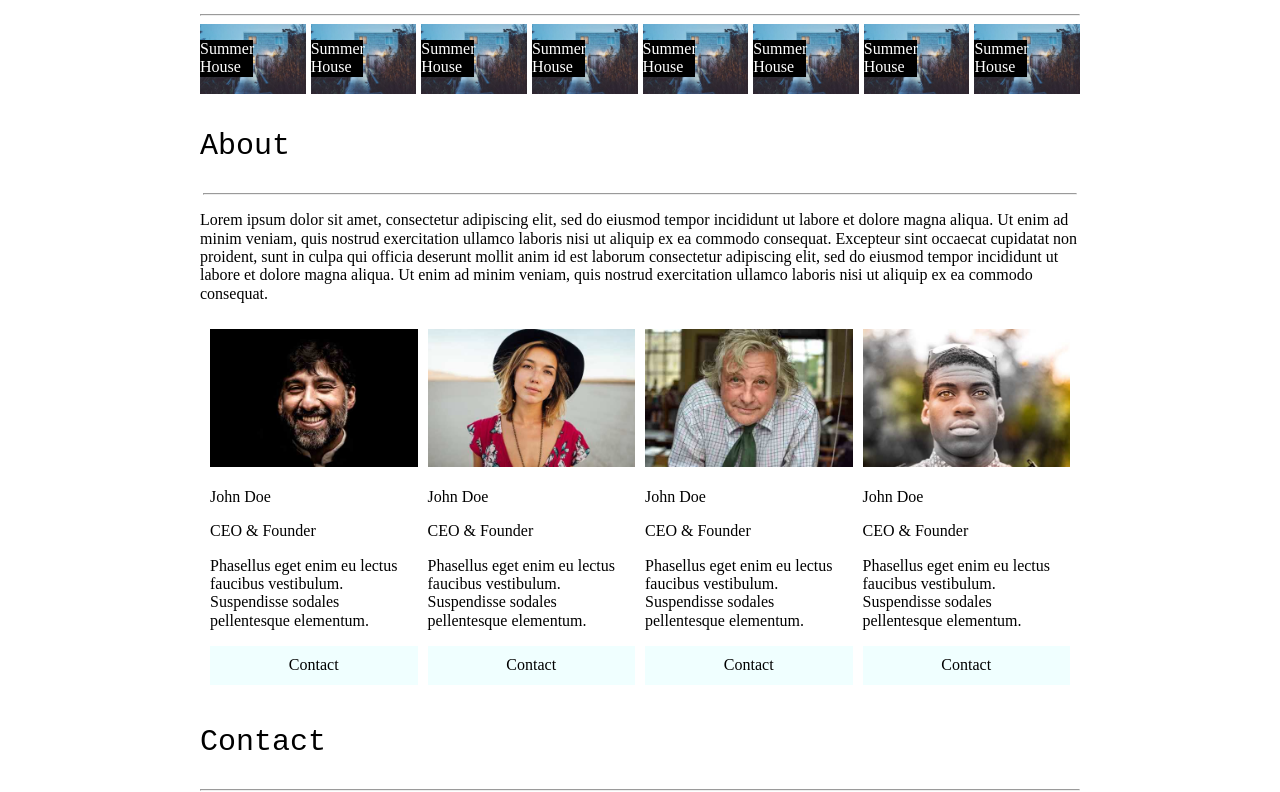
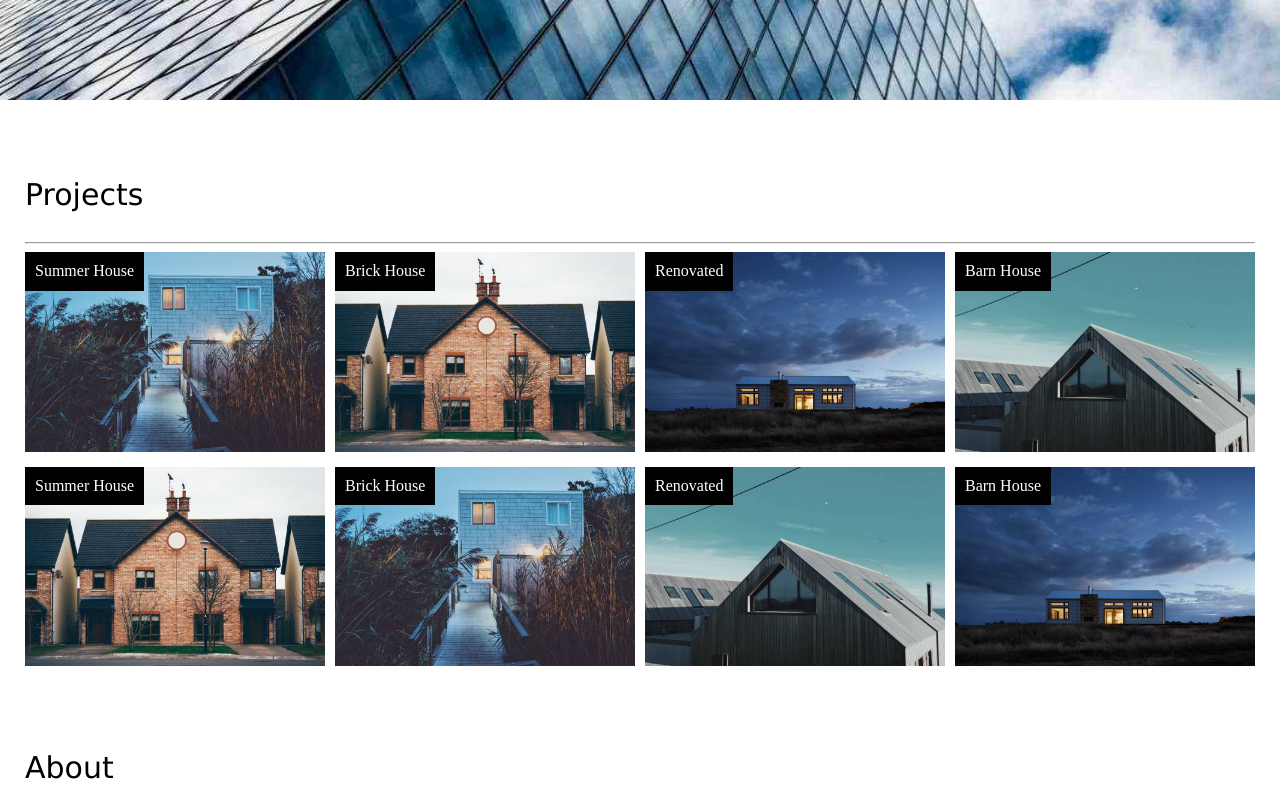
Before and after one commit to phuthinhnguyen/architecht, a plain HTML site: page index.html in a window 1280 px wide. Shown: the part 641-1433 px from the top of the page. Drawn offline with Linux system fonts and the light colour scheme.

Commit message:
Add files via upload

```diff
--- a/index.html
+++ b/index.html
@@ -20,6 +20,8 @@
             overflow: hidden;
             background-color: white;
             padding: 10px;
+            box-shadow: 2px 2px 8px lightgray;
+            z-index: 1;
         }
         .menu a{
             display: inline-block;
@@ -40,8 +42,8 @@
         .img{
             position: relative;
             z-index: -1;
-            max-width: 100%;
-            margin: 0 200px;
+            max-width: 1500px;
+            margin: auto;
 
         }
         .img img{
@@ -67,48 +69,75 @@
         .img-text p{
             display: inline-block;
             color: white;
-          font-size: 50px;
+            font-size: 50px;
+        }
+        @media only screen and (max-width:700px){
+            .img-text h2{
+            transform: translate(100%,-40%);
+        }
+            .img-text p{
+            transform: translate(-30%,50%);
+        }
+        }
+        @media only screen and (max-width:650px){
+            .img-text h2{
+                margin: auto;
+                transform: translate(0%,0%);
+        }
+            .img-text p{
+                display: none;
+        }
         }
         .project{
-            margin: 10px 200px;
-            max-width: 100%;
+           max-width: 1500px;
+           margin: auto;
+           padding: 25px;
         }
         .project-text{
-            font-family: 'Courier New', Courier, monospace;
+            font-family:'Lucida Sans', 'Lucida Sans Regular', 'Lucida Grande', 'Lucida Sans Unicode', Geneva, Verdana, sans-serif;
             font-size: 30px;
             text-align: left;
-            margin-top: 30px
+            margin-top: 30px;
         }
         .project-items{
             width: 100%;
-            display: flex;
-            flex-direction: row;
-            column-gap: 5px;
+            display: grid;
+            grid-template-columns: auto auto auto auto;
+            gap: 10px;
+
+        }
+        @media only screen and (max-width:1200px){
+            .project-items{
+                display: grid;
+                grid-template-columns: auto auto;
+                gap: 10px;
+        }
+        }
+        @media only screen and (max-width:600px){
+            .project-items{
+                grid-template-columns: auto;
+        }
+
         }
         .project-items img{
             height: auto;
             width: 100%;
-
+            z-index: -1;
         }
-        .project-items-img{
-            position: relative;
-            width: 25%;
-            float: left;
-        }
-        .project-items-img p{
+        .project-items-img a{
             position: absolute;
-            top: 0;
-            left: 0;
-            width: 50%;
+            padding: 10px;
             background-color: black;
             color: white;
+            z-index: 0;
         }
         .about{
-            max-width: 100%;
-            margin: 10px 200px;
+            max-width: 1500px;
+            margin: auto;
+            padding: 25px;
         }
         .about-text1{
-            font-family: 'Courier New', Courier, monospace;
+            font-family: 'Lucida Sans', 'Lucida Sans Regular', 'Lucida Grande', 'Lucida Sans Unicode', Geneva, Verdana, sans-serif;
             font-size: 30px;
             text-align: left;
         }
@@ -121,37 +150,67 @@
             align-items: center;
             column-gap: 10px;
         }
+        .about-item1 p{
+            margin-left: 10px;
+        }
+        .about-item1 div+p{
+            font-family: 'Lucida Sans', 'Lucida Sans Regular', 'Lucida Grande', 'Lucida Sans Unicode', Geneva, Verdana, sans-serif;
+            font-size: 20px;
+            margin-left: 10px;
+            font-weight: bold;
+        }
+
+        @media only screen and (max-width:1200px){
+            .about-items{
+                display: grid;
+                grid-template-columns: auto auto;
+                gap: 10px;
+
+
+        }
+        }
+        @media only screen and (max-width:600px){
+            .about-items{
+                grid-template-columns: auto;
+        }
+
+        }
+
         .about-item1 img{
             height: auto;
             width: 100%;
+            padding: 10px;
         }
-        .about-item1{
-            width: 25%;
-        }
+
         .about-items a{
             display: block;
             color: black;
-            background-color: azure;
+            background-color: lightblue;
             text-align: center;
             text-decoration: none;
             padding: 10px;
+        }
+        .about-items a:hover{
+
+            background-color: lightseagreen;
+
         }
         .about hr{
             width: 99%;
         }
         .contact{
-            max-width: 100%;
-            margin: 10px 200px;
+            max-width: 1500px;
+            margin: auto;
+            padding: 25px;
 
         }
         .contact-text1{
-            font-family: 'Courier New', Courier, monospace;
+            font-family: 'Lucida Sans', 'Lucida Sans Regular', 'Lucida Grande', 'Lucida Sans Unicode', Geneva, Verdana, sans-serif;
             font-size: 30px;
             text-align: left;
         }
         .contact-text2{
-            font-family: 'Courier New', Courier, monospace;
-            font-size: 20px;
+            font-family: 'Times New Roman', Times, serif;
             text-align: left;
 
         }
@@ -167,11 +226,14 @@
             background-color: black;
             padding: 12px;
             margin-top: 40px;
-
+        }
+        .contact a:hover{
+            opacity: 0.8;
         }
         .map{
-            max-width: 100%;
-            margin: 10px 200px;
+            max-width: 1500px;
+            margin: auto;
+            padding: 5px 25px;
         }
         .map img{
             width: 100%;
@@ -218,36 +280,36 @@
         <hr>
         <div class="project-items">
             <div class="project-items-img">
-                <p>Summer House</p>
+                <a>Summer House</a>
                 <img src="house5.jpg" alt="">
             </div>
             <div class="project-items-img">
-                <p>Summer House</p>
+                <a>Brick House</a>
+                <img src="house2.jpg" alt="">
+            </div>
+            <div class="project-items-img">
+                <a>Renovated</a>
+                <img src="house3.jpg" alt="">
+            </div>
+            <div class="project-items-img">
+                <a>Barn House</a>
+                <img src="house4.jpg" alt="">
+            </div>
+            <div class="project-items-img">
+                <a>Summer House</a>
+                <img src="house2.jpg" alt="">
+            </div>
+            <div class="project-items-img">
+                <a>Brick House</a>
                 <img src="house5.jpg" alt="">
             </div>
             <div class="project-items-img">
-                <p>Summer House</p>
-                <img src="house5.jpg" alt="">
+                <a>Renovated</a>
+                <img src="house4.jpg" alt="">
             </div>
             <div class="project-items-img">
-                <p>Summer House</p>
-                <img src="house5.jpg" alt="">
-            </div>
-            <div class="project-items-img">
-                <p>Summer House</p>
-                <img src="house5.jpg" alt="">
-            </div>
-            <div class="project-items-img">
-                <p>Summer House</p>
-                <img src="house5.jpg" alt="">
-            </div>
-            <div class="project-items-img">
-                <p>Summer House</p>
-                <img src="house5.jpg" alt="">
-            </div>
-            <div class="project-items-img">
-                <p>Summer House</p>
-                <img src="house5.jpg" alt="">
+                <a>Barn House</a>
+                <img src="house3.jpg" alt="">
             </div>
         </div>
     </div>
```
